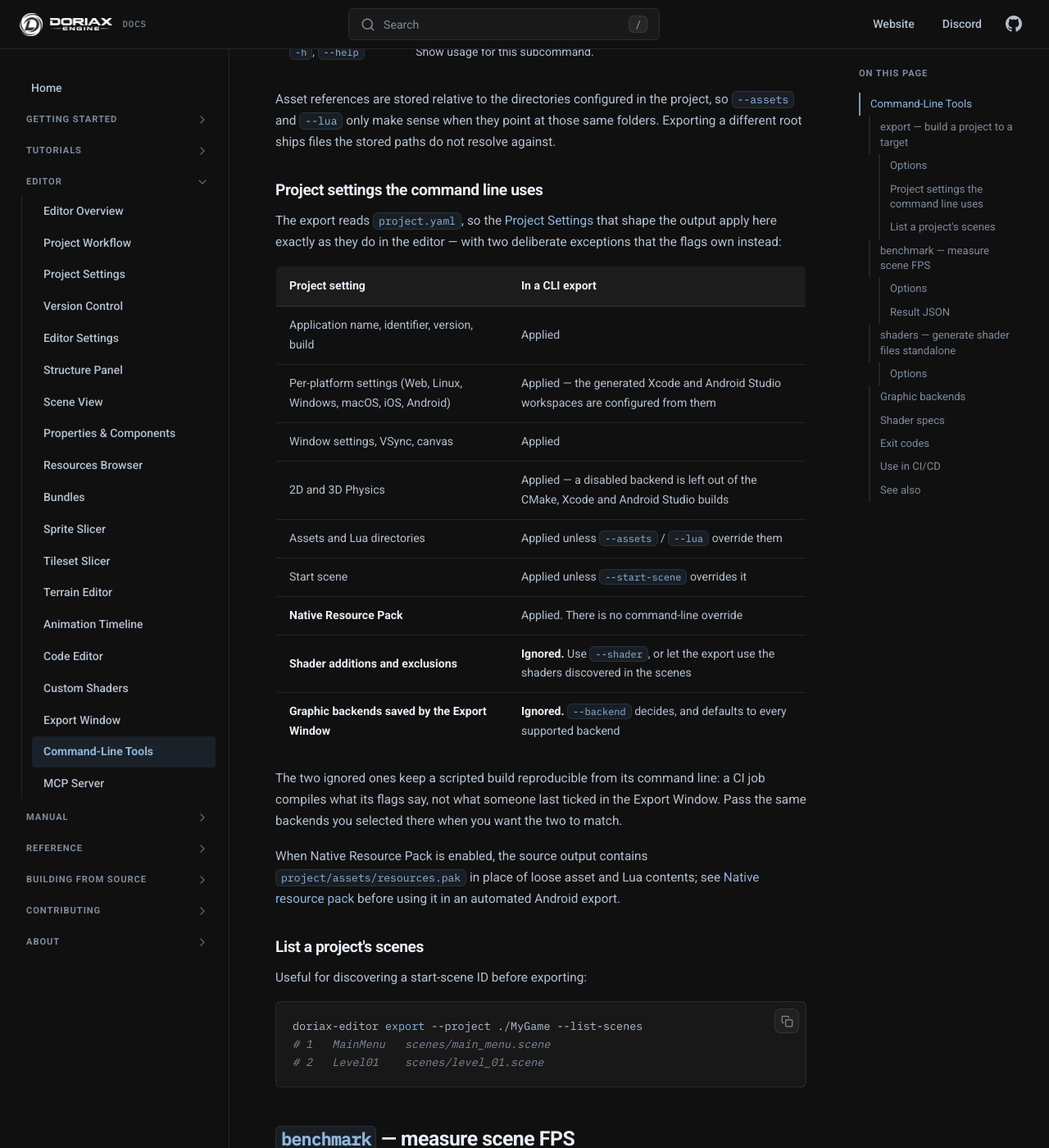
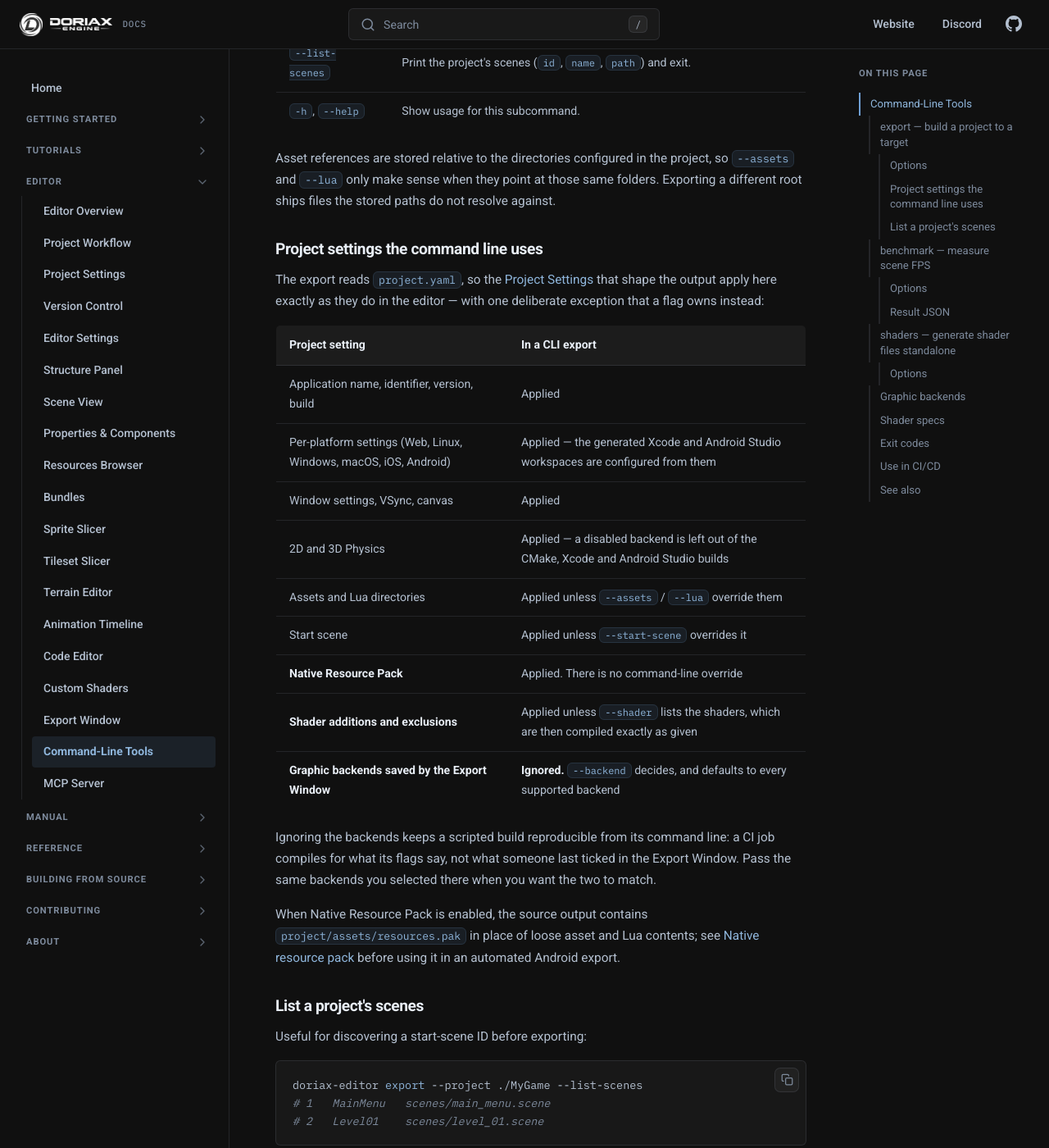
Before and after one commit to doriaxengine/doriax-docs, an MkDocs documentation site: the page built from docs/editor/command-line.md, in a window 1280 px wide and 1400 px high, scrolled down 1961 px. Shown: the whole window at 82% size. Built offline with MkDocs 1.6.1, drawn with Linux system fonts in a browser that asks for light colours; comment, search, counter and statistics services are not loaded; some of the changed text lies outside the part shown.

Commit message:
Doc the shader overrides in CLI exports and the AI tool

```diff
--- a/docs/editor/command-line.md
+++ b/docs/editor/command-line.md
@@ -64,7 +64,7 @@ doriax-editor export --project ./MyGame --out ./build/MyGame --backend vulkan
 | `--lua <path>` | Lua directory, relative to the project or absolute. Defaults to the project's Lua directory. |
 | `--start-scene <id\|name>` | Override the start scene by numeric ID, scene name, or file stem. |
 | `--backend <list>` | Graphic backend(s) to compile shaders for. Repeatable, or a list (see below). Defaults to **all** supported backends. |
-| `--shader <spec>` | Shader(s) to compile, replacing what the scenes report. Repeatable (see [Shader specs](#shader-specs)). If omitted, shaders discovered while regenerating scenes are exported. |
+| `--shader <spec>` | Shader(s) to compile, replacing what the scenes report and the project's shader additions and exclusions. Repeatable (see [Shader specs](#shader-specs)). If omitted, shaders discovered while regenerating scenes are exported, with the project's additions and exclusions applied. |
 | `--list-scenes` | Print the project's scenes (`id`, `name`, `path`) and exit. |
 | `-h`, `--help` | Show usage for this subcommand. |
 
@@ -75,8 +75,8 @@ different root ships files the stored paths do not resolve against.
 ### Project settings the command line uses
 
 The export reads `project.yaml`, so the [Project Settings](project-settings.md) that
-shape the output apply here exactly as they do in the editor — with two deliberate
-exceptions that the flags own instead:
+shape the output apply here exactly as they do in the editor — with one deliberate
+exception that a flag owns instead:
 
 | Project setting | In a CLI export |
 | --- | --- |
@@ -87,12 +87,12 @@ exceptions that the flags own instead:
 | Assets and Lua directories | Applied unless `--assets` / `--lua` override them |
 | Start scene | Applied unless `--start-scene` overrides it |
 | **Native Resource Pack** | Applied. There is no command-line override |
-| **Shader additions and exclusions** | **Ignored.** Use `--shader`, or let the export use the shaders discovered in the scenes |
+| **Shader additions and exclusions** | Applied unless `--shader` lists the shaders, which are then compiled exactly as given |
 | **Graphic backends saved by the Export Window** | **Ignored.** `--backend` decides, and defaults to every supported backend |
 
-The two ignored ones keep a scripted build reproducible from its command line: a CI job
-compiles what its flags say, not what someone last ticked in the Export Window. Pass the
-same backends you selected there when you want the two to match.
+Ignoring the backends keeps a scripted build reproducible from its command line: a CI job
+compiles for what its flags say, not what someone last ticked in the Export Window. Pass
+the same backends you selected there when you want the two to match.
 
 When Native Resource Pack is enabled, the source output contains
 `project/assets/resources.pak` in place of loose asset and Lua contents; see
```
Also changed, not shown: docs/editor/export.md (+4 -3 lines).
